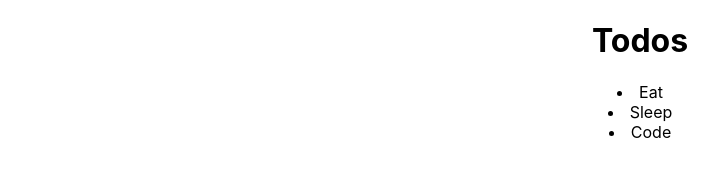
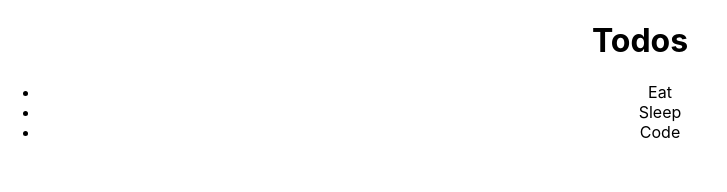
Before and after one commit to jonwyuen/react_redux_practice, a React (Create React App) app in the folder react-redux-todos/: page / in a window 1280 px wide. Shown: the top 192 px of the page, without its empty margins (0-727 px from the left). Built offline with nearby package versions, Linux system fonts and the light colour scheme.

Commit message:
adding todo component

```diff
--- /dev/null
+++ b/react-redux-todos/src/Todo.js
@@ -0,0 +1,5 @@
+import React from "react";
+
+const Todo = ({ todo }) => (<li>{todo}</li>)
+
+export default Todo;
--- a/react-redux-todos/src/TodoList.js
+++ b/react-redux-todos/src/TodoList.js
@@ -1,4 +1,5 @@
 import React, { Component } from "react";
+import Todo from "./Todo";
 
 class TodoList extends Component {
   constructor(props) {
@@ -9,9 +10,11 @@ class TodoList extends Component {
   }
 
   render() {
-    const todos = this.state.todos.map(todo => <li>{todo}</li>)
+    const todos = this.state.todos.map((todo, idx) => <Todo todo={todo} key={idx} />)
     return(
-      <div>{todos}</div>
+      <div>
+        <ul>{todos}</ul>
+      </div>
     )
   }
 }
```
